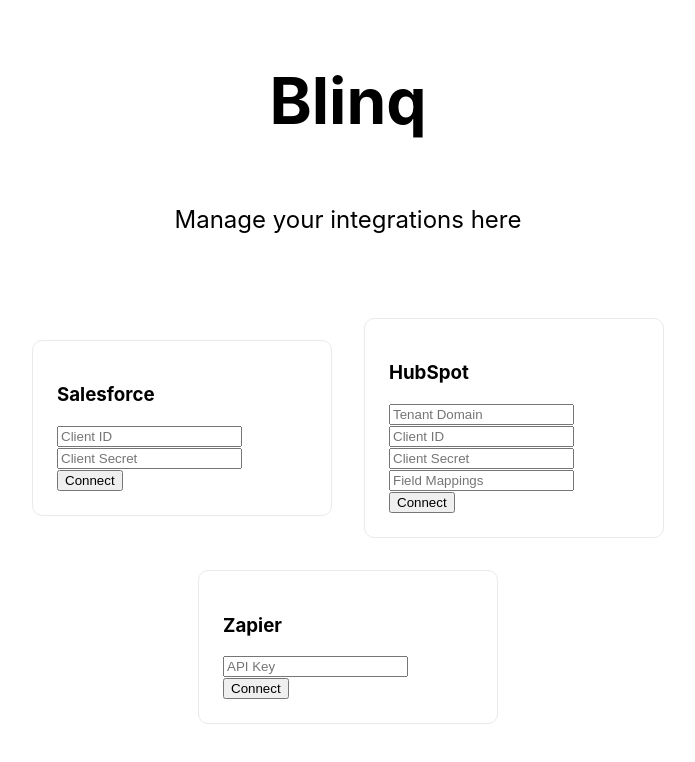
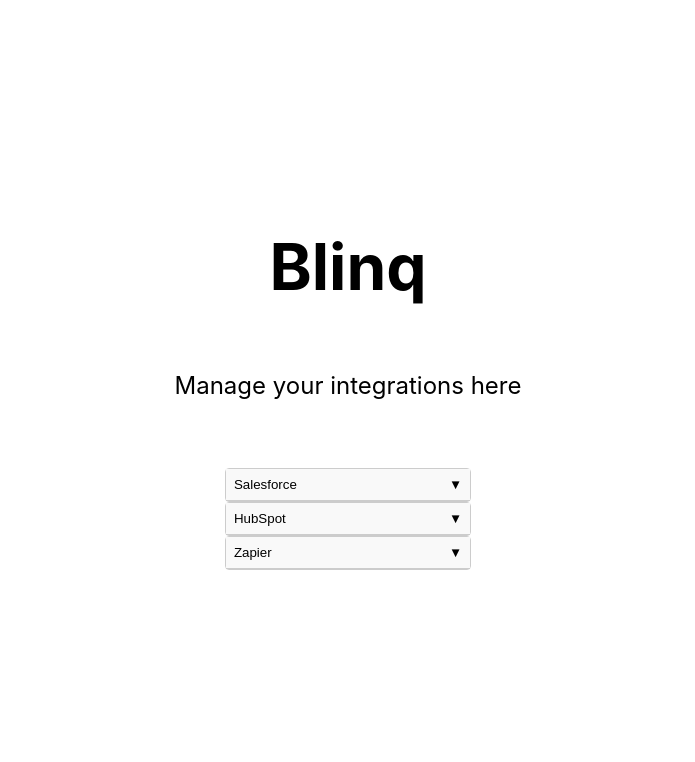
Before and after one commit to ThomasJohnCameron/blinq-fullstack-assignment, a Next.js app: page / in a window 1280 px wide. Shown: the top 762 px of the page, without its empty margins (292-987 px from the left). Built offline with nearby package versions, Linux system fonts and the light colour scheme.

Commit message:
PROD-0001 feature: added simple expander panel and used it to wrap the integration options

```diff
--- /dev/null
+++ b/components/Expander/Index.tsx
@@ -0,0 +1,60 @@
+import React from "react";
+import styled from "@emotion/styled";
+
+interface ExpanderPanelProps {
+  title: string;
+  children: React.ReactNode;
+  expanded: boolean;
+  onToggle: () => void;
+}
+
+const Container = styled.div`
+  border: 1px solid #ccc;
+  border-radius: 4px;
+  width: 100%;
+`;
+
+const Header = styled.button`
+  background-color: #f9f9f9;
+  border: none;
+  border-bottom: 1px solid #ccc;
+  cursor: pointer;
+  display: flex;
+  justify-content: space-between;
+  padding: 0.5rem;
+  width: 100%;
+`;
+
+const Arrow = styled.span<{ expanded: boolean }>`
+  transition: transform 0.3s;
+
+  ${({ expanded }) => expanded && "transform: rotate(180deg);"}
+`;
+
+const Content = styled.div`
+  padding: 1rem;
+`;
+
+const ExpanderPanel: React.FC<ExpanderPanelProps> = ({
+  title,
+  children,
+  expanded,
+  onToggle,
+}) => {
+  return (
+    <Container>
+      <Header onClick={onToggle}>
+        {title}
+        <Arrow
+          className={expanded ? "expanded" : "collapsed"}
+          expanded={expanded}
+        >
+          ▼
+        </Arrow>
+      </Header>
+      {expanded && <Content>{children}</Content>}
+    </Container>
+  );
+};
+
+export default ExpanderPanel;
--- a/pages/index.tsx
+++ b/pages/index.tsx
@@ -2,6 +2,7 @@
 import type { NextPage } from "next";
 import Head from "next/head";
 import styles from "../styles/Home.module.css";
+import ExpanderPanel from "../components/Expander/Index";
 
 const Home: NextPage = () => {
   const [message, setMessage] = useState("");
@@ -28,6 +29,16 @@
     }
   };
 
+  const [expandedPanel, setExpandedPanel] = useState<number | null>(null);
+
+  const handleToggle = (panelIndex: number) => {
+    if (expandedPanel === panelIndex) {
+      setExpandedPanel(null);
+    } else {
+      setExpandedPanel(panelIndex);
+    }
+  };
+
   return (
     <div className={styles.container}>
       <Head>
@@ -43,24 +54,45 @@
         {message && <p className={styles.message}>{message}</p>}
 
         <div className={styles.grid}>
+          <ExpanderPanel
+            title="Salesforce"
+            expanded={expandedPanel === 1}
+            onToggle={() => handleToggle(1)}
+          >
             <form
               className={styles.card}
               onSubmit={(event) => handleSubmit(event, "Salesforce")}
             >
-            <h3>Salesforce</h3>
               <input name="client_id" placeholder="Client ID" required />
-            <input name="client_secret" placeholder="Client Secret" required />
+              <input
+                name="client_secret"
+                placeholder="Client Secret"
+                required
+              />
               <button type="submit">Connect</button>
             </form>
+          </ExpanderPanel>
 
+          <ExpanderPanel
+            title="HubSpot"
+            expanded={expandedPanel === 2}
+            onToggle={() => handleToggle(2)}
+          >
             <form
               className={styles.card}
               onSubmit={(event) => handleSubmit(event, "HubSpot")}
             >
-            <h3>HubSpot</h3>
-            <input name="tenant_domain" placeholder="Tenant Domain" required />
+              <input
+                name="tenant_domain"
+                placeholder="Tenant Domain"
+                required
+              />
               <input name="client_id" placeholder="Client ID" required />
-            <input name="client_secret" placeholder="Client Secret" required />
+              <input
+                name="client_secret"
+                placeholder="Client Secret"
+                required
+              />
               <input
                 name="field_mappings"
                 placeholder="Field Mappings"
@@ -68,15 +100,21 @@
               />
               <button type="submit">Connect</button>
             </form>
+          </ExpanderPanel>
 
+          <ExpanderPanel
+            title="Zapier"
+            expanded={expandedPanel === 3}
+            onToggle={() => handleToggle(3)}
+          >
             <form
               className={styles.card}
               onSubmit={(event) => handleSubmit(event, "Zapier")}
             >
-            <h3>Zapier</h3>
               <input name="api_key" placeholder="API Key" required />
               <button type="submit">Connect</button>
             </form>
+          </ExpanderPanel>
         </div>
       </main>
     </div>
```
Lines whose indentation alone changed are shown as unchanged.
